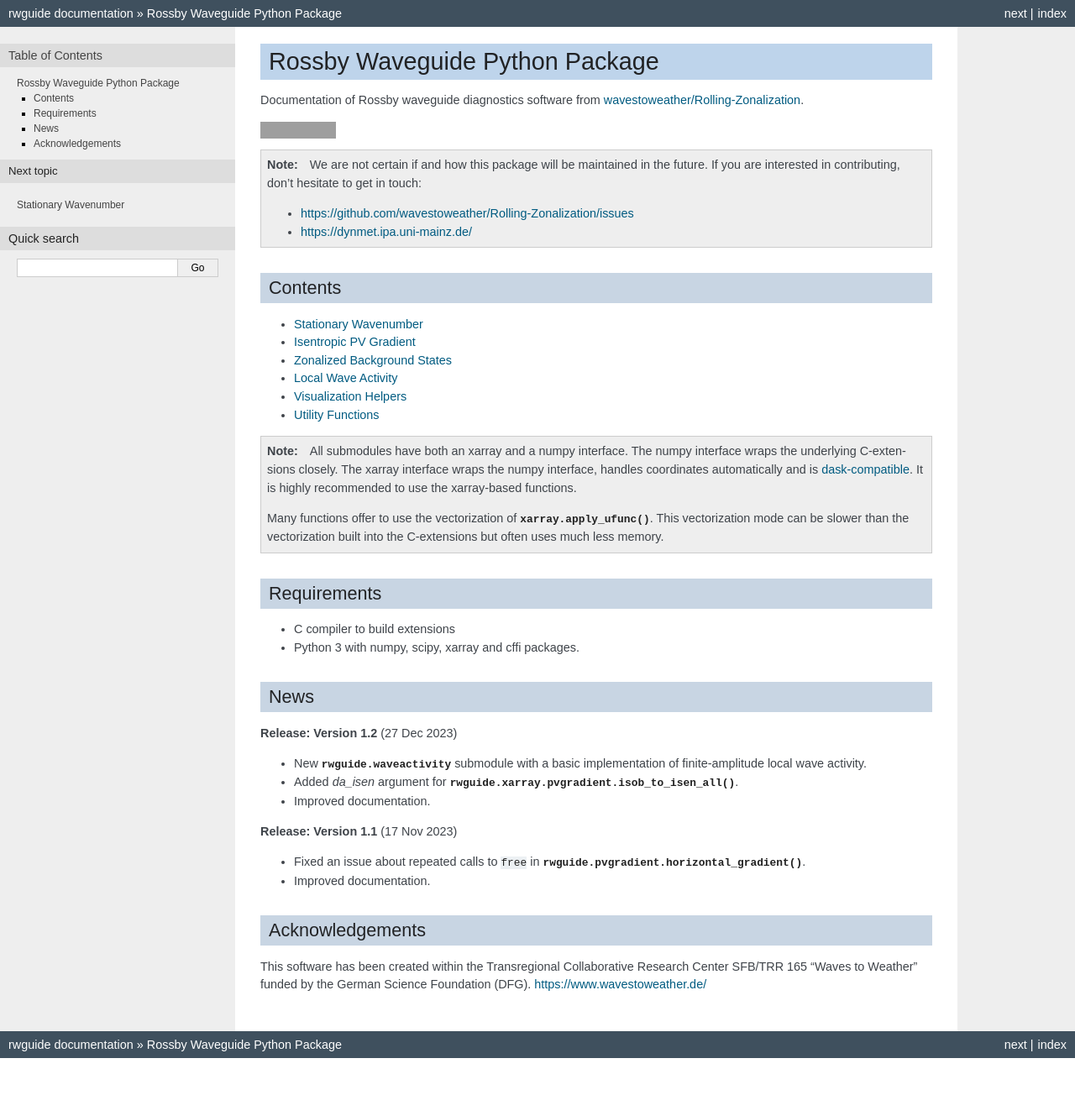
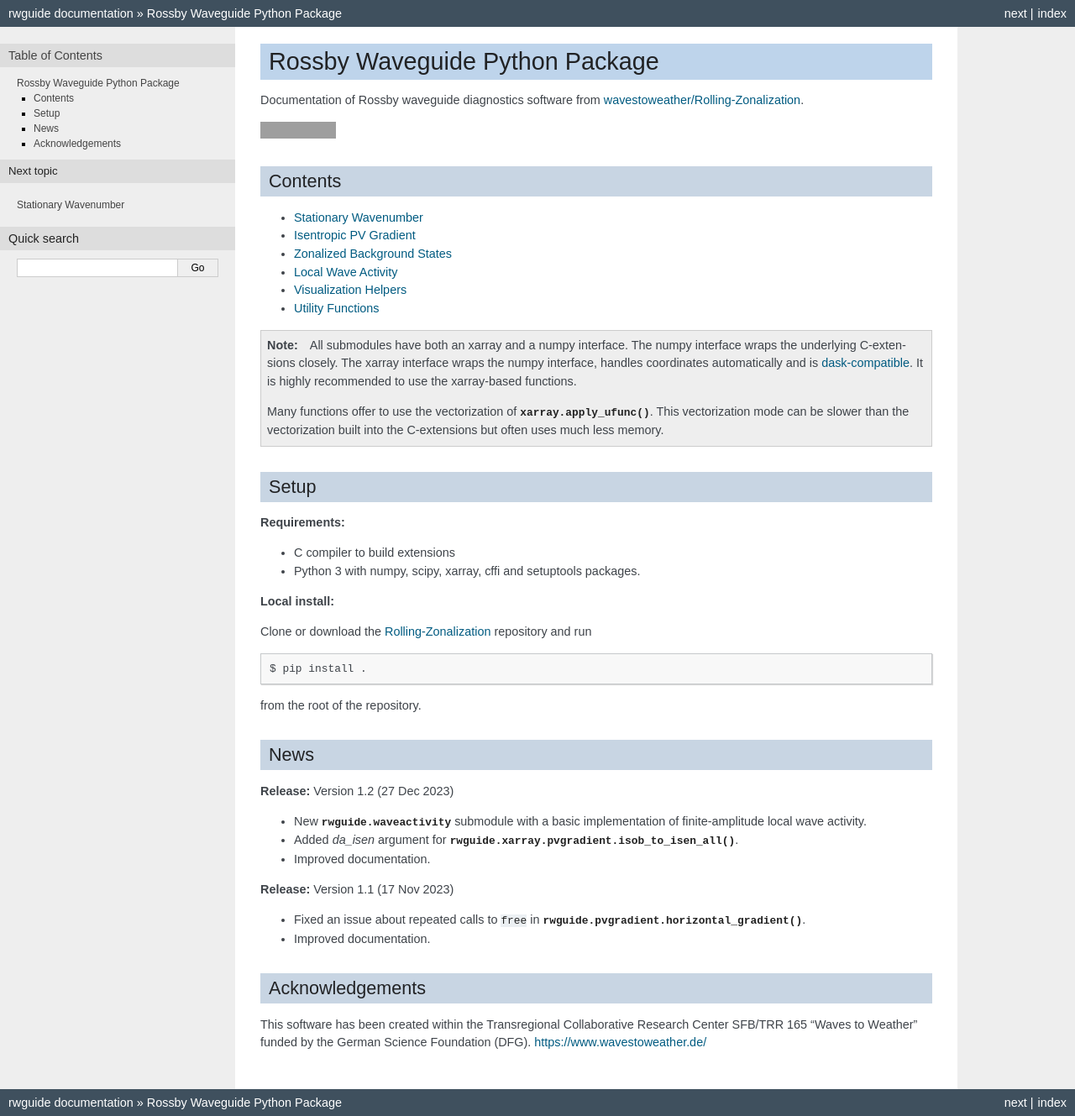
Before and after one commit to wavestoweather/Rolling-Zonalization, a Sphinx documentation site: the page built from docs/source/index.rst, in a window 1280 px wide. Shown: the whole page at 84% size. Built offline with Sphinx 7.4.7, drawn with Linux system fonts in a browser that asks for light colours; before the commit the page ends 1260 px from its top, so only the background shows below that; grey boxes are pictures that could not be loaded.

Commit message:
Update docs index page

```diff
--- a/docs/source/index.rst
+++ b/docs/source/index.rst
@@ -5,13 +5,6 @@ Documentation of Rossby waveguide diagnostics software from `wavestoweather/Roll
 
 .. image:: https://zenodo.org/badge/DOI/10.5281/zenodo.8300732.svg
   :target: https://doi.org/10.5281/zenodo.8300732
-
-.. note::
-    We are not certain if and how this package will be maintained in the future.
-    If you are interested in contributing, don't hesitate to get in touch:
-
-    - https://github.com/wavestoweather/Rolling-Zonalization/issues
-    - https://dynmet.ipa.uni-mainz.de/
 
 
 Contents
@@ -37,24 +30,35 @@ Contents
     This vectorization mode can be slower than the vectorization built into the C-extensions but often uses much less memory.
 
 
-Requirements
-------------
+Setup
+-----
+
+**Requirements:**
 
 - C compiler to build extensions
-- Python 3 with numpy, scipy, xarray and cffi packages.
+- Python 3 with numpy, scipy, xarray, cffi and setuptools packages.
 
+**Local install:**
+
+Clone or download the `Rolling-Zonalization <https://github.com/wavestoweather/Rolling-Zonalization>`_ repository and run
+
+.. code-block:: bash
+
+    $ pip install .
+
+from the root of the repository.
 
 News
 ----
 
-**Release: Version 1.2** (27 Dec 2023)
+**Release:** Version 1.2 (27 Dec 2023)
 
 - New :py:mod:`rwguide.waveactivity` submodule with a basic implementation of finite-amplitude local wave activity.
 - Added `da_isen` argument for :py:func:`rwguide.xarray.pvgradient.isob_to_isen_all`.
 - Improved documentation.
 
 
-**Release: Version 1.1** (17 Nov 2023)
+**Release:** Version 1.1 (17 Nov 2023)
 
 - Fixed an issue about repeated calls to ``free`` in :py:func:`rwguide.pvgradient.horizontal_gradient`.
 - Improved documentation.
```
